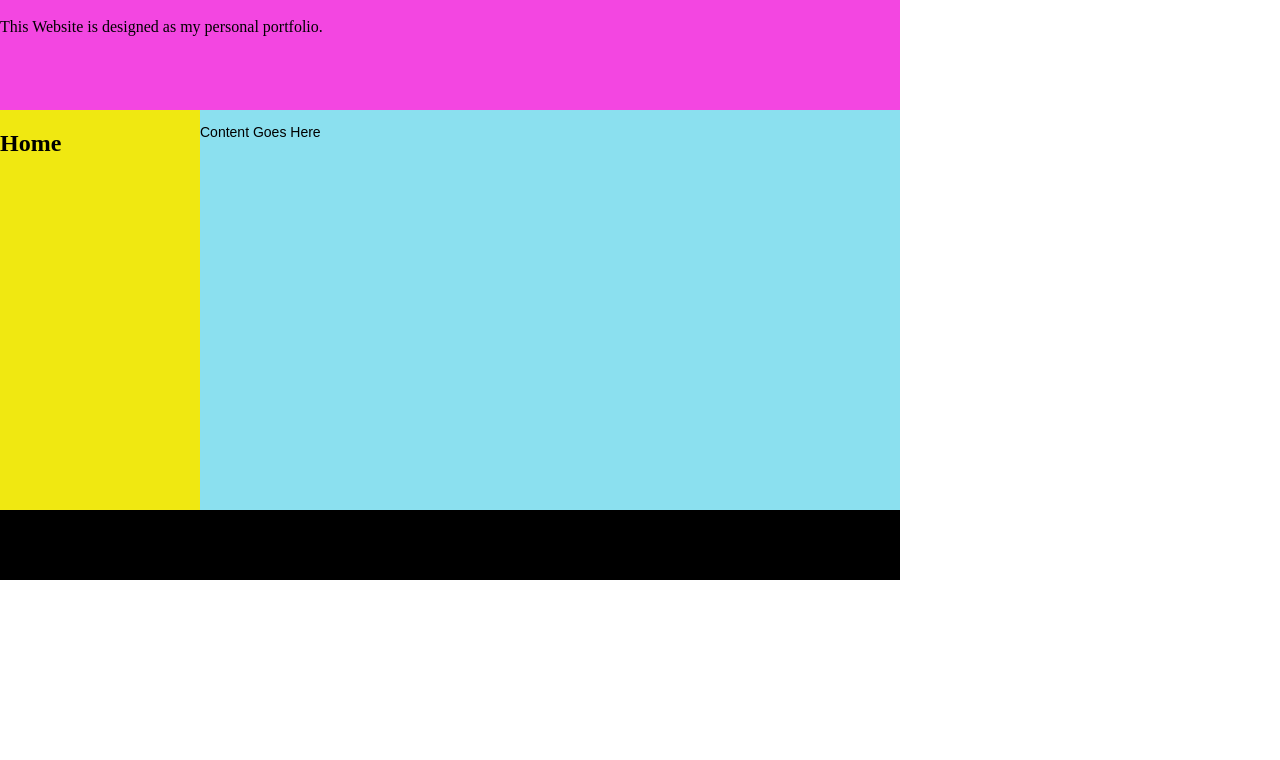
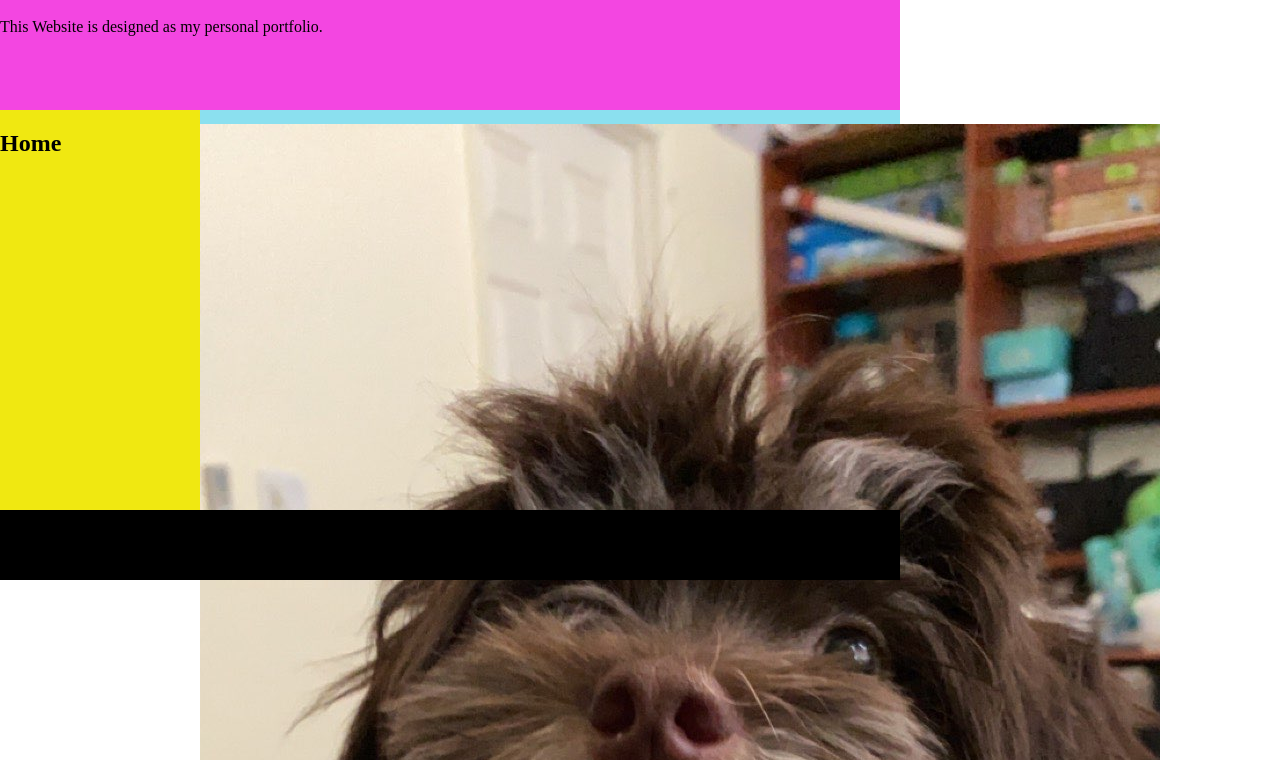
Before and after one commit to Bgutz299/Website, a plain HTML site: page index.html in a window 1280 px wide. Shown: the part 40-800 px from the top of the page. Drawn offline with Linux system fonts and the light colour scheme.

Commit message:
Added images folder and Milo picture Edited Body to include picture of Milo

```diff
--- a/index.html
+++ b/index.html
@@ -1,6 +1,6 @@
 <html>
   <head>
-  <title>Brendan's Website</title>
+    <title>Brendan's Website</title>
   <link rel="stylesheet" type="text/css" href="style.css">
   </head>
   <body>
@@ -9,7 +9,7 @@
       <div id="header"><h1> Welcome to my website!</h1>
         <p> This Website is designed as my personal portfolio.</p></div>
       <div id="sidebar"><h2>Home</h2></div>
-      <div id="content"><p> Content Goes Here</p></div>
+      <div id="content"><p> <img src="images/mrmilo.jpg"></p></div>
       <div id="footer"></div>
     </p>
   </body>
```
Also changed, not shown: images/mrmilo.jpg (added).
